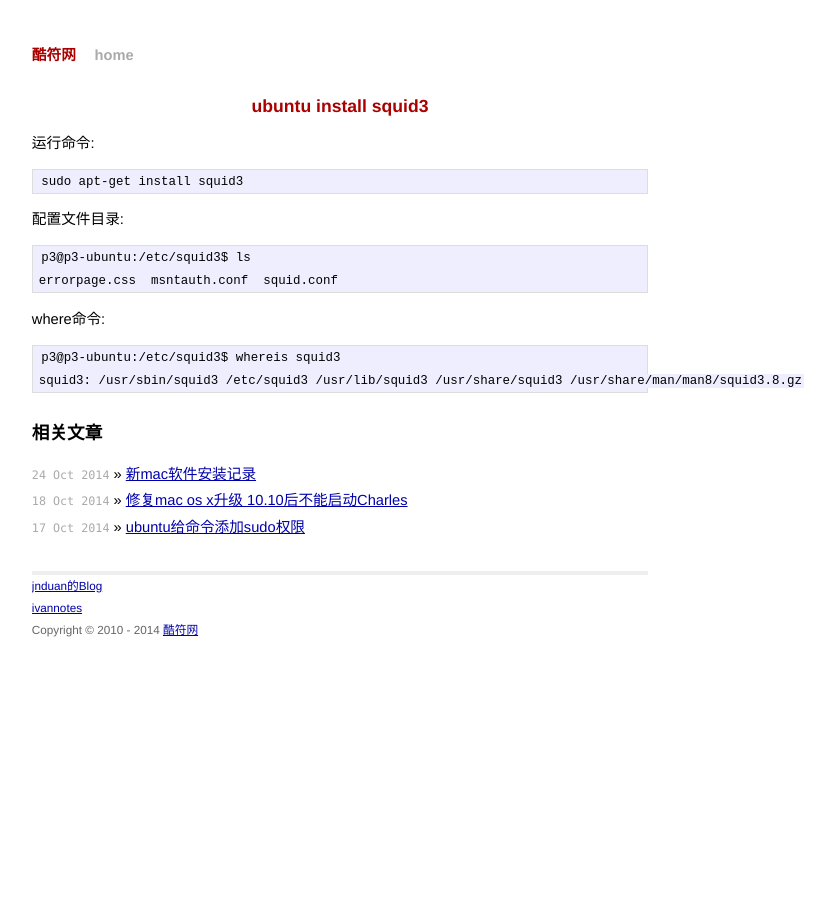
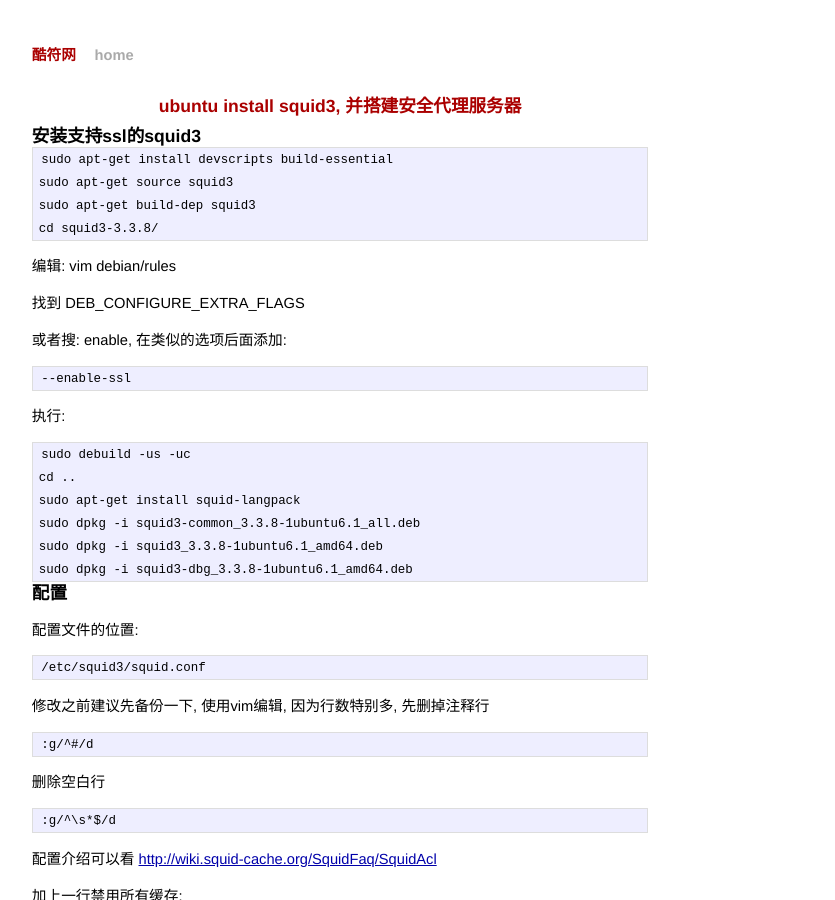
Before and after one commit to ll1l11/codeif.github.io, a Jekyll site: the page built from _posts/2014-06-04-ubuntu-install-squid3.md, in a window 1280 px wide and 900 px high. Shown: the whole window, without its empty margins (300-1135 px from the left). Built offline with Jekyll 4.4.1, drawn with Linux system fonts in a browser that asks for light colours; Markdown is read by kramdown in place of the engine named in the settings; comment, search, counter and statistics services are not loaded; some of the changed text lies outside the part shown.

Commit message:
rewrite ubuntu-install-squid3

```diff
--- a/_posts/2014-06-04-ubuntu-install-squid3.md
+++ b/_posts/2014-06-04-ubuntu-install-squid3.md
@@ -1,18 +1,91 @@
 ---
 layout: post
-title: ubuntu install squid3
+title: ubuntu install squid3, 并搭建安全代理服务器
 ---
 
-运行命令:
 
-    sudo apt-get install squid3
+### 安装支持ssl的squid3
 
-配置文件目录:
+    sudo apt-get install devscripts build-essential
+    sudo apt-get source squid3
+    sudo apt-get build-dep squid3
+    cd squid3-3.3.8/
 
-    p3@p3-ubuntu:/etc/squid3$ ls
-    errorpage.css  msntauth.conf  squid.conf
+编辑: vim debian/rules
 
-where命令:
+找到 DEB_CONFIGURE_EXTRA_FLAGS
 
-    p3@p3-ubuntu:/etc/squid3$ whereis squid3
-    squid3: /usr/sbin/squid3 /etc/squid3 /usr/lib/squid3 /usr/share/squid3 /usr/share/man/man8/squid3.8.gz
+或者搜: enable, 在类似的选项后面添加:
+
+    --enable-ssl
+
+
+执行:
+
+    sudo debuild -us -uc
+    cd ..
+    sudo apt-get install squid-langpack
+    sudo dpkg -i squid3-common_3.3.8-1ubuntu6.1_all.deb
+    sudo dpkg -i squid3_3.3.8-1ubuntu6.1_amd64.deb
+    sudo dpkg -i squid3-dbg_3.3.8-1ubuntu6.1_amd64.deb
+
+
+### 配置
+配置文件的位置:
+
+    /etc/squid3/squid.conf
+
+修改之前建议先备份一下, 使用vim编辑, 因为行数特别多, 先删掉注释行
+
+    :g/^#/d
+
+删除空白行
+
+    :g/^\s*$/d
+
+配置介绍可以看 <http://wiki.squid-cache.org/SquidFaq/SquidAcl>
+
+加上一行禁用所有缓存:
+
+    cache deny all
+
+生成证书:
+
+    sudo openssl req -new -newkey rsa:2048 -nodes -keyout squid.key -out squid.csr
+    sudo openssl req -x509 -days 3650 -key squid.key -in squid.csr > squid.crt
+
+
+最终可以简化成如下的配置:
+
+    acl SSL_ports port 443
+    acl Safe_ports port 80      # http
+    acl Safe_ports port 21      # ftp
+    acl Safe_ports port 443     # https
+    acl Safe_ports port 70      # gopher
+    acl Safe_ports port 210     # wais
+    acl Safe_ports port 1025-65535  # unregistered ports
+    acl Safe_ports port 280     # http-mgmt
+    acl Safe_ports port 488     # gss-http
+    acl Safe_ports port 591     # filemaker
+    acl Safe_ports port 777     # multiling http
+    acl CONNECT method CONNECT
+
+    http_access deny !Safe_ports
+    http_access deny CONNECT !SSL_ports
+    http_access allow all
+
+    cache deny all
+
+    https_port 开启的端口 cert=/etc/squid3/squid.crt key=/etc/squid3/squid.key
+
+
+### 客户端配置
+
+windows mac linux下都有自己的stunnel, 配置基本如下
+
+    pid = /var/run/stunnel4.pid
+    options = NO_SSLv2
+    [proxy-client]
+    client = yes
+    accept = 代理的端口
+    connect = 远程主机的IP:端口
```
